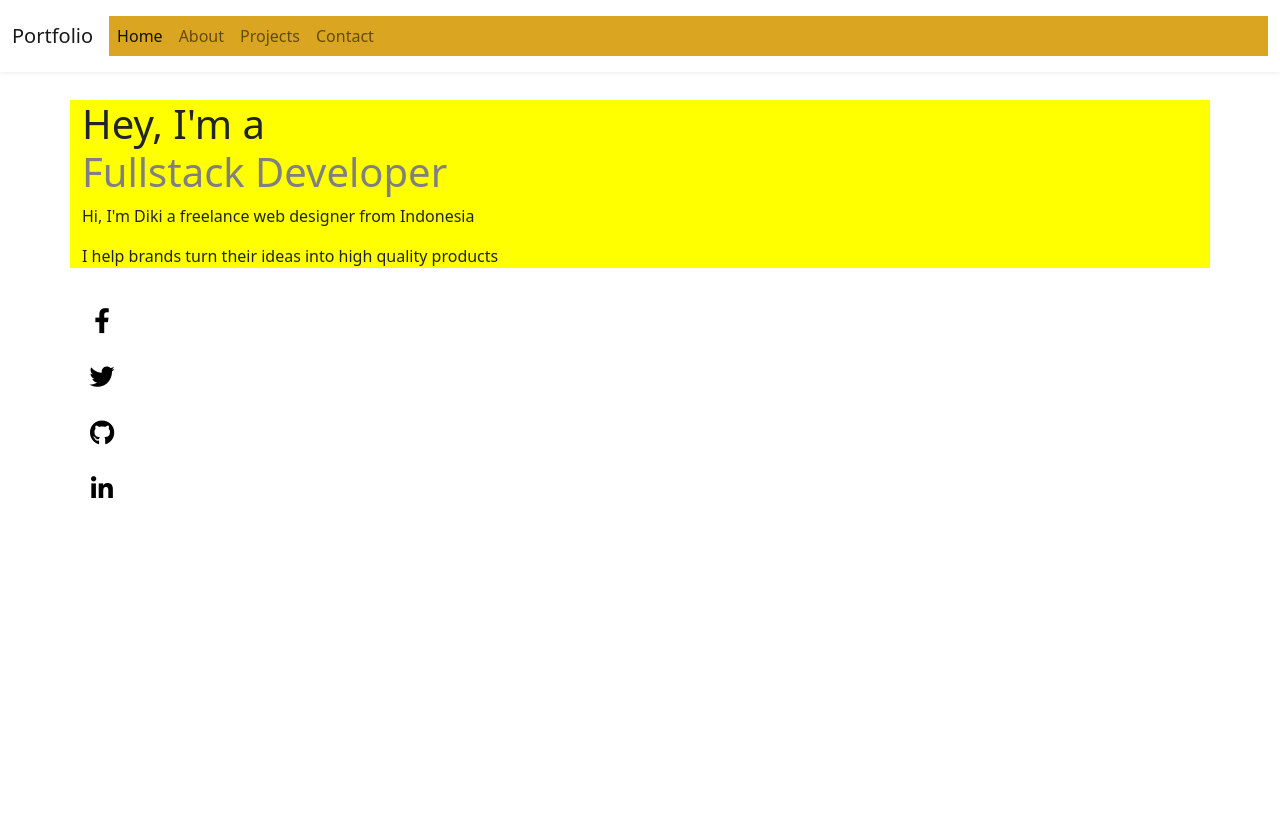
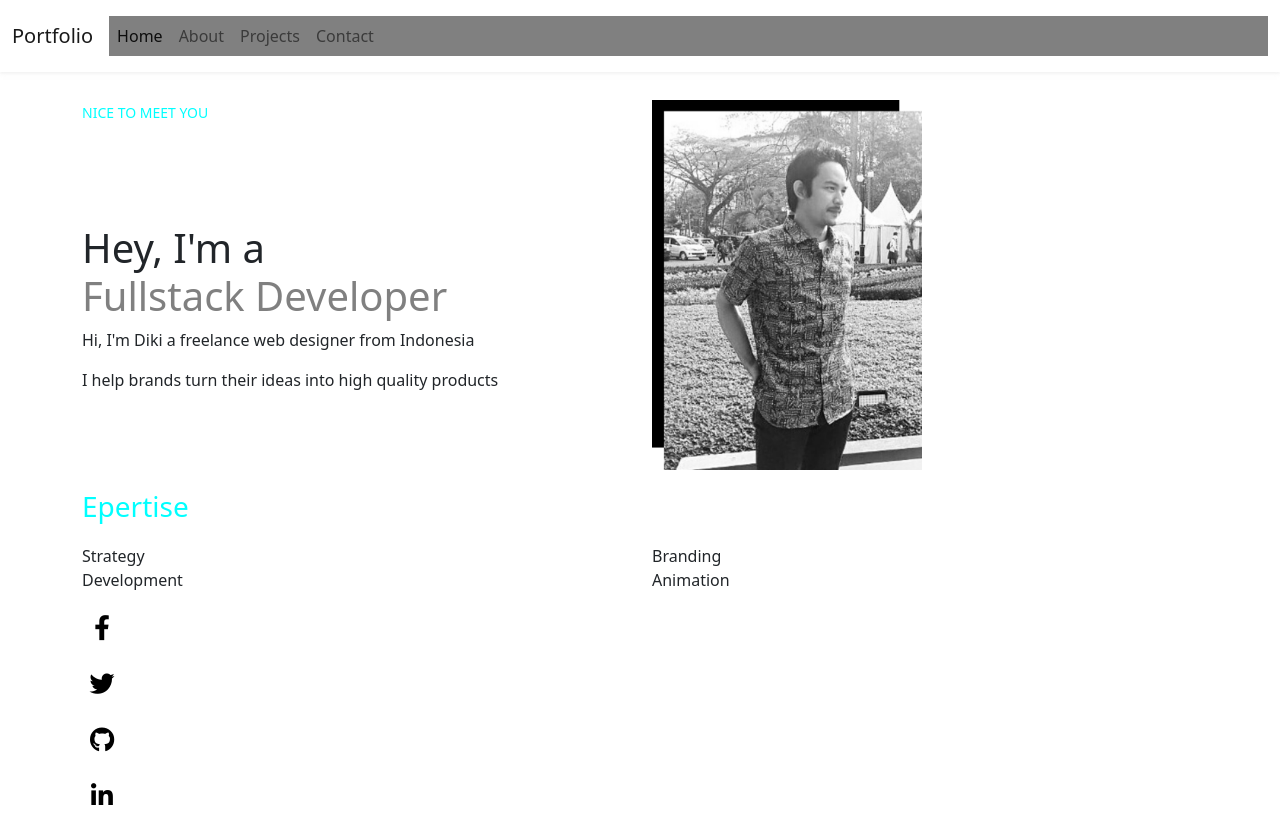
Before and after one commit to dikiamust/web-portfolio, an Angular app: page /home/home in a window 1280 px wide. Before the commit the page ends 800 px from the top, so only its background shows below. Built offline with nearby package versions, Linux system fonts and the light colour scheme.

Commit message:
banner added

```diff
--- a/src/app/home/banner/banner.component.css
+++ b/src/app/home/banner/banner.component.css
@@ -1,11 +1,21 @@
 @import url("https://fonts.googleapis.com/css2?family=Montserrat:wght@300;400;500;600;700&display=swap");
 
-div.container.banner {
+/* div.container.banner {
   background-color: yellow;
+} */
+
+div.container div.row div.col-12.col-md-6.foto {
+  margin-top: 100px;
 }
 
-div.container.banner h1 {
+div.container div.row div.col-12.col-md-6.text {
   margin-top: 100px;
+  /* color: blue; */
+}
+
+div.container.banner .text h1 {
+  margin-top: 100px;
+  /* color: blue; */
 }
 
 div.container.banner small {
@@ -13,7 +23,7 @@ div.container.banner small {
   color: aqua;
 }
 
-div.container.banner h1 span {
+div.container.banner .text h1 span {
   color: grey;
   /* border-bottom: 2px solid grey;
   padding-bottom: 6px; */
@@ -24,3 +34,11 @@ div.container.banner h1 span:hover {
   border-bottom: 2px solid black;
   padding-bottom: 6px;
 }
+
+div.container.expertise h3 {
+  justify-content: center;
+  margin: 0 auto;
+  color: aqua;
+  margin-top: 20px;
+  margin-bottom: 20px;
+}
--- a/src/app/home/banner/banner.component.html
+++ b/src/app/home/banner/banner.component.html
@@ -1,6 +1,27 @@
 <div class="container banner">
-  <!-- <small>NICE TO MEET YOU</small> -->
+  <div class="row">
+    <div class="col-12 col-md-6 text">
+      <small>NICE TO MEET YOU</small>
+      <h1>Hey, I'm a <br /><span>Fullstack Developer</span></h1>
+      <p>Hi, I'm Diki a freelance web designer from Indonesia</p>
+      <p>I help brands turn their ideas into high quality products</p>
+    </div>
+    <div class="col-12 col-md-6 foto">
+      <img src="../../../assets/foto.png" alt="" style="width: 270px" />
+    </div>
+  </div>
+  <!-- <small>NICE TO MEET YOU</small>
   <h1>Hey, I'm a <br /><span>Fullstack Developer</span></h1>
   <p>Hi, I'm Diki a freelance web designer from Indonesia</p>
-  <p>I help brands turn their ideas into high quality products</p>
+  <p>I help brands turn their ideas into high quality products</p> -->
 </div>
+
+<div class="container expertise">
+  <h3>Epertise</h3>
+  <div class="row">
+    <div class="col-12 col-md-6">Strategy</div>
+    <div class="col-12 col-md-6">Branding</div>
+    <div class="col-12 col-md-6">Development</div>
+    <div class="col-12 col-md-6">Animation</div>
+  </div>
+</div>
--- a/src/app/shared/navigation/navigation.component.css
+++ b/src/app/shared/navigation/navigation.component.css
@@ -18,7 +18,7 @@ nav div.container-fluid {
 }
 
 nav div.container-fluid div.collapse.navbar-collapse {
-  background-color: goldenrod;
+  background-color: grey;
   margin-left: 0 auto !important;
 }
 
```
Also changed, not shown: src/assets/foto-profile.png (added), src/assets/foto.png (added).
